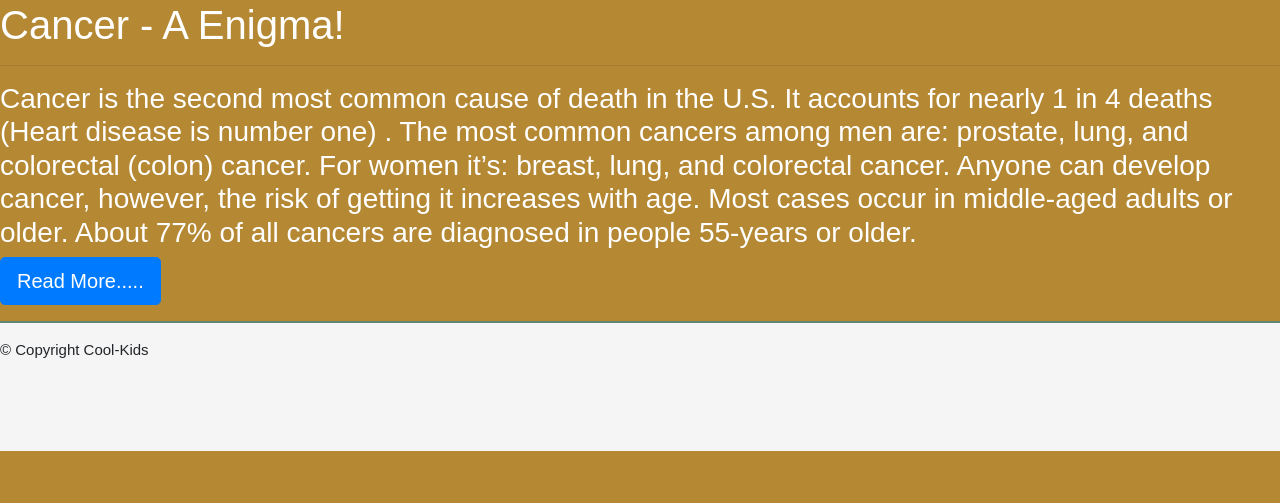
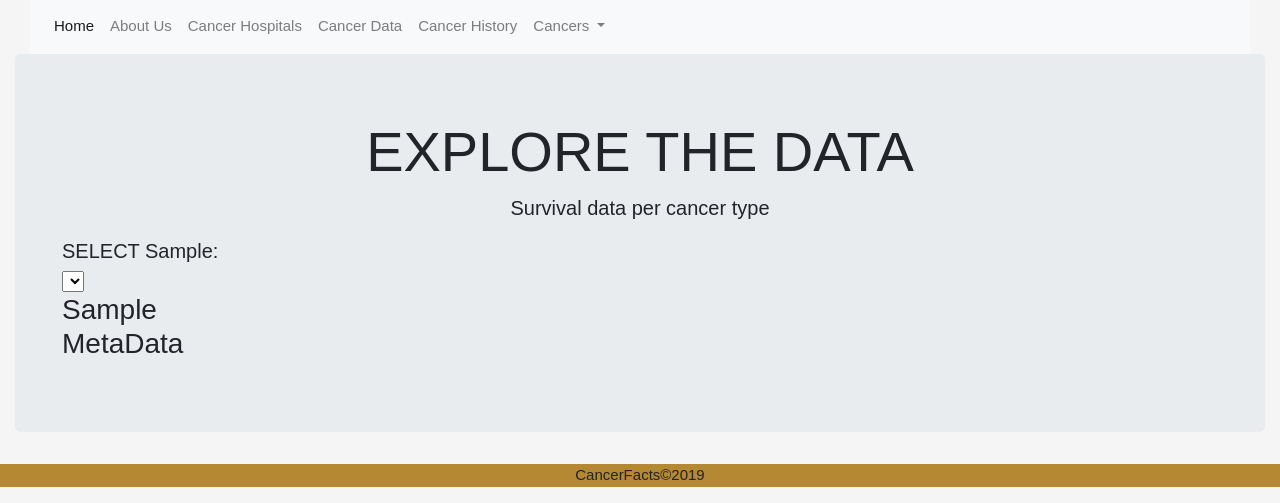
Before and after one commit to nomadtomas/cancer_graphical_data, a Flask app: page / in a window 1280 px wide. Shown: the part 349-852 px from the top of the page. Before the commit the page ends 800 px from the top, so only its background shows below. Run offline with Flask 2, Linux system fonts and the light colour scheme; lists and menus that the app fills with data are empty; parts of the project's set-up code (start-up, migrations or seed data) failed here and were passed over; some libraries are stand-ins or nearby versions.

Commit message:
updated webpages and added graphics

```diff
--- a/app.py
+++ b/app.py
@@ -35,7 +35,7 @@ Samples = Base.classes.samples
 @app.route("/")
 def index():
     """Return the homepage."""
-    return render_template("index.html")
+    return render_template("data.html")
 
 
 @app.route("/names")
@@ -47,21 +47,54 @@ def names():
     df = pd.read_sql_query(stmt, db.session.bind)
 
     # Return a list of the column names (sample names)
-    #return jsonify(list(df.columns)[2:])
+    return jsonify(list(df.columns)[2:])
 
 
-@app.route()
+@app.route("/metadata/<sample>")
 def sample_metadata(sample):
     """Return the MetaData for a given sample."""
+    sel = [
+        Samples_Metadata.sample,
+        Samples_Metadata.ETHNICITY,
+        Samples_Metadata.GENDER,
+        Samples_Metadata.AGE,
+        Samples_Metadata.LOCATION,
+        Samples_Metadata.BBTYPE,
+        Samples_Metadata.WFREQ,
+    ]
+
+    results = db.session.query(*sel).filter(Samples_Metadata.sample == sample).all()
 
     # Create a dictionary entry for each row of metadata information
+    sample_metadata = {}
+    for result in results:
+        sample_metadata["sample"] = result[0]
+        sample_metadata["ETHNICITY"] = result[1]
+        sample_metadata["GENDER"] = result[2]
+        sample_metadata["AGE"] = result[3]
+        sample_metadata["LOCATION"] = result[4]
+        sample_metadata["BBTYPE"] = result[5]
+        sample_metadata["WFREQ"] = result[6]
 
+    print(sample_metadata)
     return jsonify(sample_metadata)
 
 
-@app.route()
+@app.route("/samples/<sample>")
 def samples(sample):
+    """Return `otu_ids`, `otu_labels`,and `sample_values`."""
+    stmt = db.session.query(Samples).statement
+    df = pd.read_sql_query(stmt, db.session.bind)
 
+    # Filter the data based on the sample number and
+    # only keep rows with values above 1
+    sample_data = df.loc[df[sample] > 1, ["otu_id", "otu_label", sample]]
+    # Format the data to send as json
+    data = {
+        "otu_ids": sample_data.otu_id.values.tolist(),
+        "sample_values": sample_data[sample].values.tolist(),
+        "otu_labels": sample_data.otu_label.tolist(),
+    }
     return jsonify(data)
 
 
--- a/static/css/style.css
+++ b/static/css/style.css
@@ -7,9 +7,13 @@ body{
     background-color: whitesmoke;
 }
 
+#maptext{
+    color: rgba(82, 45, 45, 0.856);
+}
+
 /* Global */
 .container{
-    width: 90%;
+    width: 100%;
     margin: auto;
     overflow: hidden;
 }
@@ -20,6 +24,10 @@ header{
     padding-top: 10px;
     min-height: 20px;
     border-bottom: #4b8683c9 2px solid;
+}
+
+.link{
+    color: #ffffff;
 }
 
 header #branding{
@@ -36,12 +44,42 @@ header #branding h1{
     background-position: center;
     background-size: cover;
     background-repeat: no-repeat;
+    border-bottom: #4b8683c9 2px solid;
 }
 
-#map{
-  height: 80%;
+#showcase3{
+    min-height: 280px;
+    background: url("../../image/doctors.jpeg");
+    background-position: center;
+    background-size: cover;
+    background-repeat: no-repeat;
+    border-bottom: #4b8683c9 2px solid;
+}
+#showcase4{
+    min-height: 280px;
+    background: url("../../image/scopeandgraphs.jpeg");
+    background-position: center;
+    background-size: cover;
+    background-repeat: no-repeat;
+    border-bottom: #4b8683c9 2px solid;
+}
+
+#showcase p{
+    color: rgb(168, 118, 118);
+    padding-top: 60px;
+    padding-left: 60px;
+}
+#mapid{
+    padding-top: 10px;
+    padding-right: 0;
 }
 
 #navbar-row{
     background: whitesmoke;
 }
+
+#footer{
+    background: rgba(167, 112, 9, 0.815);
+    position: relative;
+    text-align: center;
+}
--- a/static/js/app.js
+++ b/static/js/app.js
@@ -0,0 +1,179 @@
+function buildMetadata(sample) {
+
+    // @TODO: Complete the following function that builds the metadata panel
+
+    // Use `d3.json` to fetch the metadata for a sample
+    d3.json(`/metadata/${sample}`).then(function(sampleData) {
+      console.log(sampleData)
+      // Use d3 to select the panel with id of `#sample-metadata`
+      var sample_metadata = d3.select("#sample-metadata");
+
+      // Use `.html("") to clear any existing metadata
+      sample_metadata.html("");
+      // Use `Object.entries` to add each key and value pair to the panel
+      // Hint: Inside the loop, you will need to use d3 to append new
+      // tags for each key-value in the metadata.
+      Object.entries(sampleData).forEach(([key, value]) => {
+        sample_metadata.append("h5").text(`BB_${key}: ${value}`);
+    })
+  }
+  )}
+  // BONUS: Build the Gauge Chart
+  // buildGauge(data.WFREQ);
+
+  function buildGauge(data) {
+    // Enter a speed between 0 and 180
+    d3.json(`/metadata/${data}`).then(function(data){
+    console.log('data.!', data)
+    let degree = parseInt(data.WFREQ) * (180/10);
+
+    let level = degree;
+
+    // Trig to calc meter point
+    let degrees = 180 - level,
+         radius = .5;
+    let radians = degrees * Math.PI / 180;
+    let x = radius * Math.cos(radians);
+    let y = radius * Math.sin(radians);
+
+    // Path: may have to change to create a better triangle
+    let mainPath = 'M -.0 -0.025 L .0 0.025 L ',
+         pathX = String(x),
+         space = ' ',
+         pathY = String(y),
+         pathEnd = ' Z';
+    let path = mainPath.concat(pathX,space,pathY,pathEnd);
+
+    let trace = [{ type: 'scatter',
+       x: [0], y:[0],
+        marker: {size: 28, color:'850000'},
+        showlegend: false,
+        name: 'WASH FREQ',
+        text: data.WFREQ,
+        hoverinfo: 'text+name'},
+      { values: [1, 1, 1, 1, 1, 1, 1, 1, 1, 9],
+      rotation: 90,
+      text: ['8-9', '7-8', '6-7', '5-6', '4-5', '3-4', '2-3', '1-2', '0-1',''],
+      textinfo: 'text',
+      textposition:'inside',
+      textfont:{
+        size : 16,
+        },
+      marker: {colors:['rgba(6, 51, 0, .5)', 'rgba(9, 77, 0, .5)',
+                             'rgba(12, 102, 0 ,.5)', 'rgba(14, 127, 0, .5)',
+                             'rgba(110, 154, 22, .5)','rgba(170, 202, 42, .5)',
+                             'rgba(202, 209, 95, .5)','rgba(210, 206, 145, .5)',
+                             'rgba(232, 226, 202, .5)','rgba(255, 255, 255, 0)'
+                      ]},
+      labels: ['8-9', '7-8', '6-7', '5-6', '4-5', '3-4', '2-3', '2-1', '0-1',''],
+      hoverinfo: 'text',
+      hole: .5,
+      type: 'pie',
+      showlegend: false
+    }];
+
+    let layout = {
+      shapes:[{
+          type: 'path',
+          path: path,
+          fillcolor: '850000',
+          line: {
+            color: '850000'
+          }
+        }],
+
+      title: '<b> Belly Button Washing Frequency</b> <br> Scrub Per Week',
+      xaxis: {zeroline:false, showticklabels:false,
+                 showgrid: false, range: [-1, 1]},
+      yaxis: {zeroline:false, showticklabels:false,
+                 showgrid: false, range: [-1, 1]},
+      plot_bgcolor: 'rgba(0, 0, 0, 0)',
+      paper_bgcolor: 'rgba(0, 0, 0, 0)',
+    };
+
+    Plotly.newPlot('gauge', trace, layout, {responsive: true});
+  }
+    )}
+  function buildCharts(sample) {
+
+    // @TODO: Use `d3.json` to fetch the sample data for the plots
+    d3.json(`/samples/${sample}`).then(function(sampleData) {
+    console.log(sampleData)
+      // @TODO: Build a Bubble Chart using the sample data
+      const
+        otu_ids = sampleData.otu_ids,
+        otu_labels = sampleData.otu_labels,
+        sample_values = sampleData.sample_values;
+
+      const trace1 = {
+        x: otu_ids,
+        y: sample_values,
+        text: otu_labels,
+        mode: 'markers',
+        marker: {
+          color: otu_ids,
+          colorscale: 'Earth',
+          size: sample_values
+        }
+      }
+
+      const bubbleData = [trace1];
+
+      const bubbleLayout = {
+        margin: {t: 0},
+        hovermode: 'closest',
+        xaxis: { title: "OTU ID" }
+      }
+
+      Plotly.newPlot('bubble', bubbleData, bubbleLayout, {responsive: true});
+
+      // @TODO: Build a Pie Chart
+      // HINT: You will need to use slice() to grab the top 10 sample_values,
+      // otu_ids, and labels (10 each).
+      const pieData = [{
+        values: sample_values.slice(0,10),
+        labels: otu_ids.slice(0,10),
+        hovertext: otu_ids.slice(0,10),
+        hoverinfo: 'hovertext',
+        type: 'pie'
+      }]
+
+      const pieLayout = {
+        margin: {t: 0, l: 0}
+      }
+
+      Plotly.newPlot('pie', pieData, pieLayout, {responsive: true})
+
+      })
+  }
+
+  function init() {
+    // Grab a reference to the dropdown select element
+    var selector = d3.select("#selDataset");
+
+    // Use the list of sample names to populate the select options
+    d3.json("/names").then((sampleNames) => {
+      sampleNames.forEach((sample) => {
+        selector
+          .append("option")
+          .text(sample)
+          .property("value", sample);
+      });
+
+      // Use the first sample from the list to build the initial plots
+      const firstSample = sampleNames[0];
+      buildCharts(firstSample);
+      buildMetadata(firstSample);
+      buildGauge(firstSample);
+    });
+  }
+
+  function optionChanged(newSample) {
+    // Fetch new data each time a new sample is selected
+    buildCharts(newSample);
+    buildMetadata(newSample);
+    buildGauge(newSample);
+  }
+
+  // Initialize the dashboard
+  init();
--- /dev/null
+++ b/template/data.html
@@ -0,0 +1,126 @@
+<!DOCTYPE html>
+<html lang="en">
+<head>
+    <meta charset="UTF-8">
+    <meta name="viewport" content="width=device-width, initial-scale=1.0">
+    <meta http-equiv="X-UA-Compatible" content="ie=edge">
+    <link rel="stylesheet" href="https://stackpath.bootstrapcdn.com/bootstrap/4.3.1/css/bootstrap.min.css" integrity="sha384-ggOyR0iXCbMQv3Xipma34MD+dH/1fQ784/j6cY/iJTQUOhcWr7x9JvoRxT2MZw1T" crossorigin="anonymous">
+    <link rel="stylesheet" href="../static/css/style.css">
+    <title>CancerData | Data</title>
+     <!-- Leaflet CSS & JS -->
+     <link rel="stylesheet" href="https://unpkg.com/leaflet@1.5.1/dist/leaflet.css"
+     integrity="sha512-xwE/Az9zrjBIphAcBb3F6JVqxf46+CDLwfLMHloNu6KEQCAWi6HcDUbeOfBIptF7tcCzusKFjFw2yuvEpDL9wQ=="
+     crossorigin=""/>
+    <!-- Make sure you put this AFTER Leaflet's CSS -->
+    <script src="https://unpkg.com/leaflet@1.5.1/dist/leaflet.js"
+   integrity="sha512-GffPMF3RvMeYyc1LWMHtK8EbPv0iNZ8/oTtHPx9/cc2ILxQ+u905qIwdpULaqDkyBKgOaB57QTMg7ztg8Jm2Og=="
+   crossorigin=""></script>
+</head>
+<body>
+    <header>
+        <div class="container">
+            <div id="branding">
+                <h1> <a class="link" href="index.html">CancerFacts</a></h1>
+            </div>
+        </div>
+    </header> <!-- end of header -->
+    <section id="showcase4">
+        <div class="container"></div>
+
+    </section>
+
+    <div class="container-fluid">
+        <div class="col-xs-12 col-md-12">
+        <nav class="navbar navbar-expand-lg navbar-light bg-light">
+            <button class="navbar-toggler" type="button" data-toggle="collapse" data-target="#navbarNavDropdown" aria-controls="navbarNavDropdown" aria-expanded="false" aria-label="Toggle navigation">
+                <span class="navbar-toggler-icon"></span>
+            </button>
+            <div class="collapse navbar-collapse" id="navbarNavDropdown">
+                <ul class="navbar-nav">
+                    <li class="nav-item active">
+                      <a class="nav-link" href="home.html">Home <span class="sr-only">(current)</span></a>
+                    </li>
+                    <li class="nav-item">
+                      <a class="nav-link" href="about.html">About Us</a>
+                    </li>
+                    <li class="nav-item">
+                      <a class="nav-link" href="hospitals.html">Cancer Hospitals</a>
+                    </li>
+                    <li class="nav-item">
+                      <a class="nav-link" href="data.html">Cancer Data</a>
+                    </li>
+                    <li class="nav-item">
+                      <a class="nav-link" href="history.html">Cancer History</a>
+                    </li>
+                    <li class="nav-item dropdown">
+                      <a class="nav-link dropdown-toggle" href="#" id="navbarDropdownMenuLink" role="button" data-toggle="dropdown" aria-haspopup="true" aria-expanded="false">
+                        Cancers
+                      </a>
+                      <div class="dropdown-menu" aria-labelledby="navbarDropdownMenuLink">
+                        <a class="dropdown-item" href="#">Bladder</a>
+                        <a class="dropdown-item" href="#">Breast (Female)</a>
+                        <a class="dropdown-item" href="#">Colon and Rectum</a>
+                        <a class="dropdown-item" href="#">Kidney and Renal Pelvis</a>
+                        <a class="dropdown-item" href="#">Leukemia</a>
+                        <a class="dropdown-item" href="#">Lung and Bronchus</a>
+                        <a class="dropdown-item" href="#">Melanoma of the Skin</a>
+                        <a class="dropdown-item" href="#">Non-Hodgkin Lymphoma</a>
+                        <a class="dropdown-item" href="#">Pancreas</a>
+                        <a class="dropdown-item" href="#">Prostate</a>
+                        <a class="dropdown-item" href="#">Thyroid</a>
+                        <a class="dropdown-item" href="#">Uterus</a>
+                      </div>
+                    </li>
+                </ul>
+            </div>
+        </nav>  <!-- end of nav bar -->
+        </div>
+    <div class="jumbotron">
+    <div class="container-fluid">
+        <h1 class="display-4 text-center">EXPLORE THE DATA</h1>
+            <p class="lead text-center">Survival data per cancer type</p>
+            <div class="row">
+                    <div class="col-md-2">
+                      <div class="well">
+                        <h5>SELECT Sample:</h5>
+                        <select id="selDataset" onchange="optionChanged(this.value)"></select>
+                      </div>
+                      <div class="panel panel-primary">
+                        <div class="panel-heading">
+                          <h3 class="panel-title">Sample MetaData</h3>
+                        </div>
+                        <div id="sample-metadata" class="panel-body"></div>
+                      </div>
+                    </div>
+                  <div class="row">
+                    <div class="col-md-5">
+                      <div id="pie"></div>
+                      </div>
+                      <div class="col-md-5">
+                        <div id="gauge"></div>
+                      </div>
+                    </div>
+                  </div>
+                </div>
+                <div class="row">
+                  <div class="col-md-12">
+                    <div id="bubble"></div>
+                  </div>
+                </div>
+    </div> <!-- end of container-fluid -->
+    </div> <!-- end of jumbotron -->
+    </div>
+    </div> <!-- end of container -->
+    <footer id="footer">
+            <p>CancerFacts&copy;2019</p>
+    </footer>
+    <!-- API key -->
+    <script type="text/javascript" src="../static/js/config.js"></script>
+    <!-- Our JS -->
+    <script src="{{ url_for('static', filename='js/app.js') }}"></script>
+    <script type="text/javascript" src="../static/js/hospitals.js"></script>
+    <script src="https://code.jquery.com/jquery-3.3.1.slim.min.js" integrity="sha384-q8i/X+965DzO0rT7abK41JStQIAqVgRVzpbzo5smXKp4YfRvH+8abtTE1Pi6jizo" crossorigin="anonymous"></script>
+    <script src="https://cdnjs.cloudflare.com/ajax/libs/popper.js/1.14.7/umd/popper.min.js" integrity="sha384-UO2eT0CpHqdSJQ6hJty5KVphtPhzWj9WO1clHTMGa3JDZwrnQq4sF86dIHNDz0W1" crossorigin="anonymous"></script>
+    <script src="https://stackpath.bootstrapcdn.com/bootstrap/4.3.1/js/bootstrap.min.js" integrity="sha384-JjSmVgyd0p3pXB1rRibZUAYoIIy6OrQ6VrjIEaFf/nJGzIxFDsf4x0xIM+B07jRM" crossorigin="anonymous"></script>
+</body>
+</html>
--- a/template/index.html
+++ b/template/index.html
@@ -9,7 +9,7 @@
     <script src="https://ajax.googleapis.com/ajax/libs/jquery/3.4.0/jquery.min.js"></script>
     <script src="https://cdnjs.cloudflare.com/ajax/libs/popper.js/1.14.7/umd/popper.min.js"></script>
     <script src="https://maxcdn.bootstrapcdn.com/bootstrap/4.3.1/js/bootstrap.min.js"></script>
-  <link rel=stylesheet type="text/css" href="style.css">
+  <link rel=stylesheet type="text/css" href="../static/css/landing.css">
 </head>
 <body>
   <header>
@@ -26,7 +26,7 @@
                prostate, lung, and colorectal (colon) cancer. For women it’s: breast, lung, and colorectal cancer.
                Anyone can develop cancer, however, the risk of getting it increases with age. Most cases occur in
                 middle-aged adults or older. About 77% of all cancers are diagnosed in people 55-years or older.</h3>
-                <p><a class="btn btn-primary btn-lg" href="#" role="button">Read More.....</a></p>
+                <p><a class="btn btn-primary btn-lg" href="home.html" role="button">Read More.....</a></p>
             </div>
         </div>
 
```
Also changed, not shown: static/css/landing.css (added, +115 -0 lines), template/home.html (+62 -19 lines), template/hospitals.html (added, +89 -0 lines), db/belly_button_biodiversity.sqlite (added), db/bellybutton.sqlite (added), image/cancercell.jpg (added), template/about.html (added), 1 other file.
